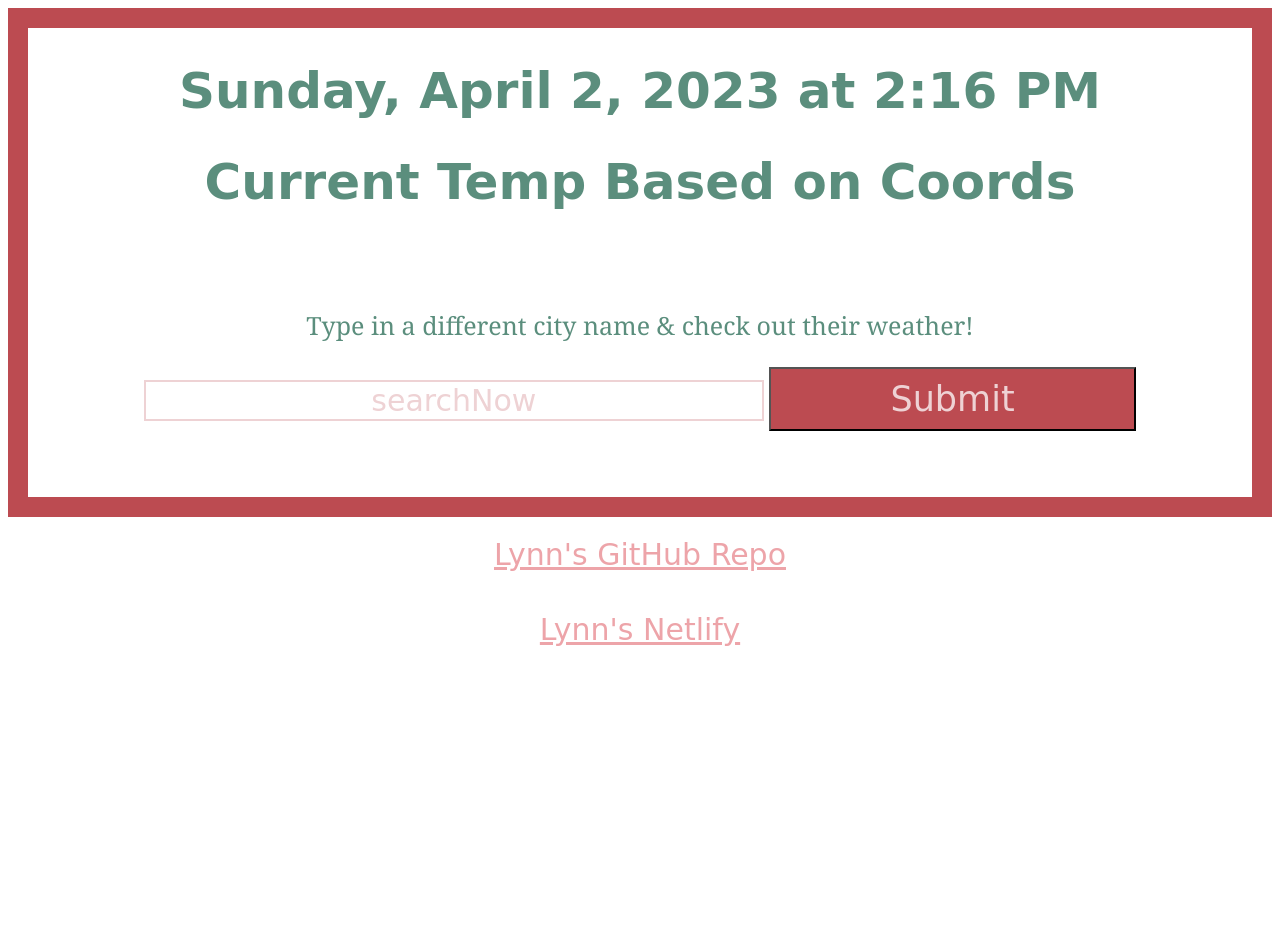
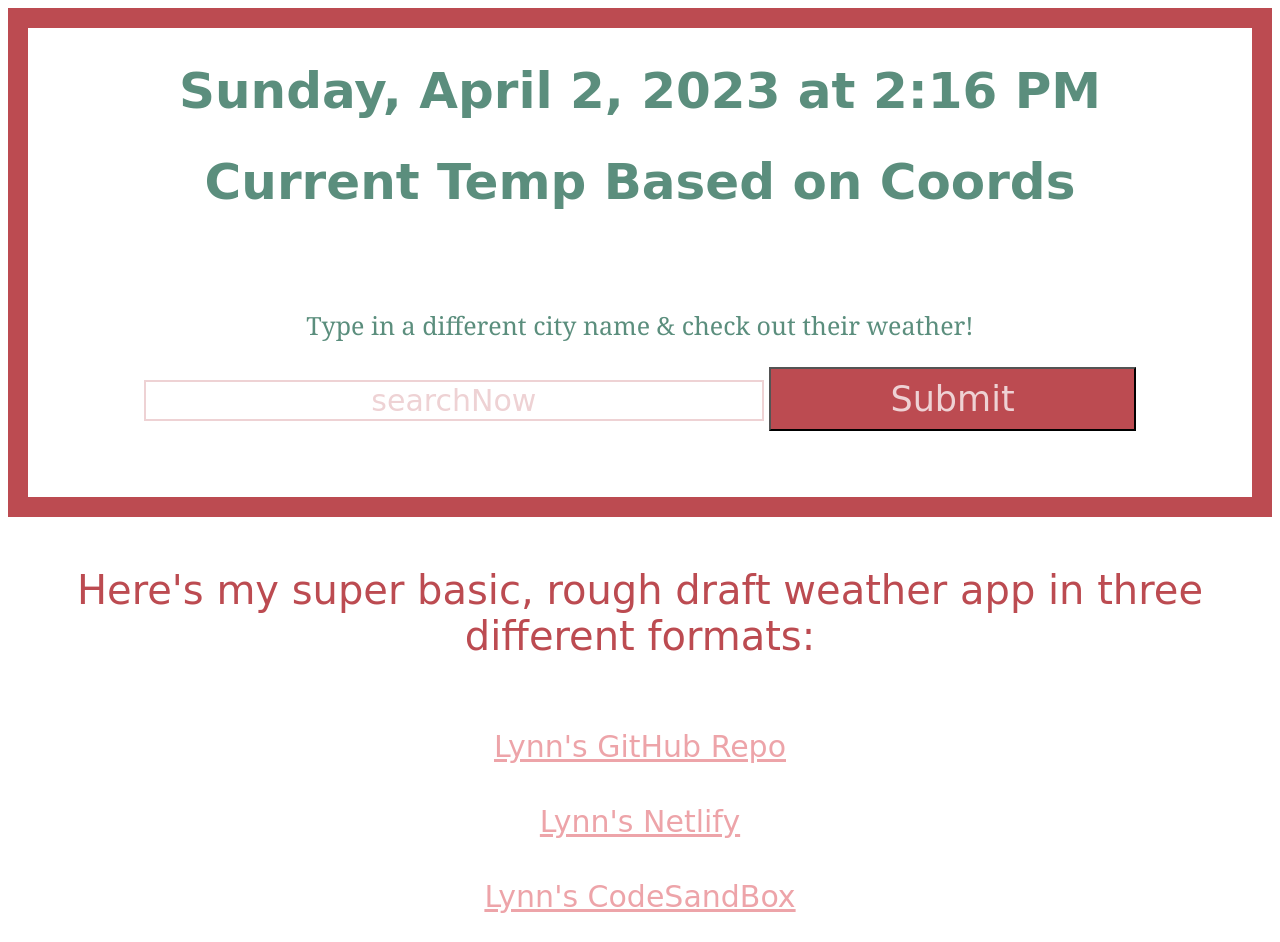
Before and after one commit to LynnB0729/WeatherApp_Updated, a plain HTML site: page index.html in a window 1280 px wide. Before the commit the page ends 800 px from the top, so only its background shows below. Drawn offline with nearby package versions, Linux system fonts and the light colour scheme; a web font is replaced by a local one.

Commit message:
Adding CodeSandBox Link to HW

```diff
--- a/index.css
+++ b/index.css
@@ -53,3 +53,10 @@ h4 {
     font-size: 30px;
     color: #eda4a9;
 }
+
+#hwTitle {
+    padding: 10px;
+    font-size: 40px;
+    color: #BC4B51;
+
+}
--- a/index.html
+++ b/index.html
@@ -38,8 +38,12 @@
         <h4><span id="reqestedCityTemp"></span></h4>
     </div>
 
-    <a href="https://github.com/LynnB0729/WeatherApp_Updated" id="lynnRepo" class="hwLinks">Lynn's GitHub Repo</a>
+    <p id="hwTitle">Here's my super basic, rough draft weather app in three different formats:</p>
+
+    <a href=" https://github.com/LynnB0729/WeatherApp_Updated" id="lynnRepo" class="hwLinks">Lynn's GitHub Repo</a>
     <a href="https://main--chic-scone-ad0a25.netlify.app/" id="lynnNetlify" class="hwLinks">Lynn's Netlify</a>
+    <a href="https://codesandbox.io/p/github/LynnB0729/WeatherApp_Updated/main?workspaceId=00357a60-3f78-4e9a-9f40-5ce7d9c77583&file=%2Findex.html"
+        id="lynnCodeSandbox" class="hwLinks">Lynn's CodeSandBox</a>
 
     <script src="https://cdn.jsdelivr.net/npm/axios/dist/axios.min.js"></script>
     <script src="index.js"></script>
```
